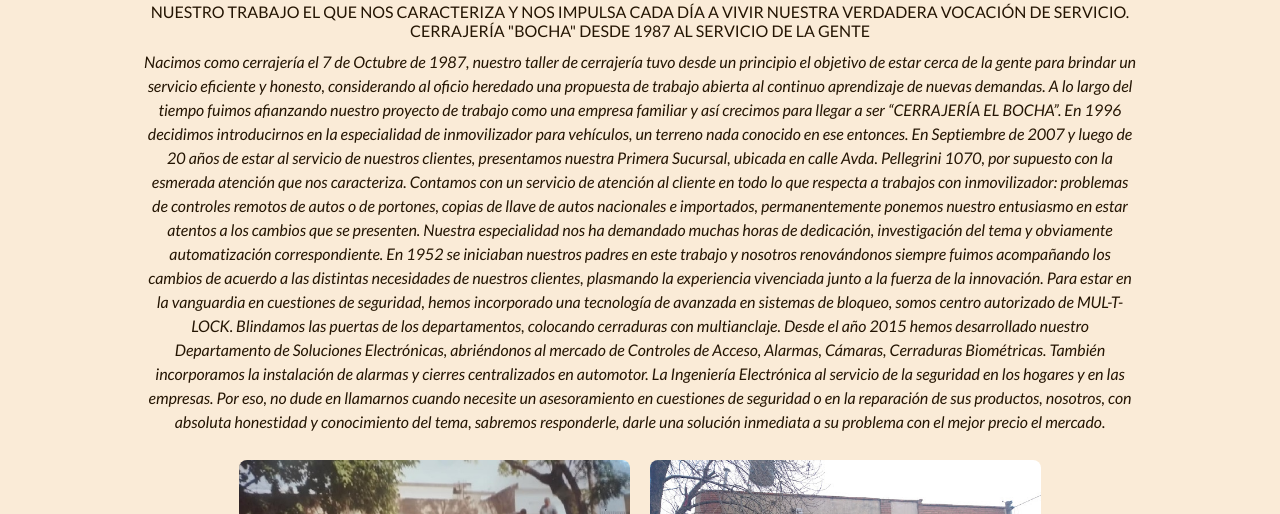
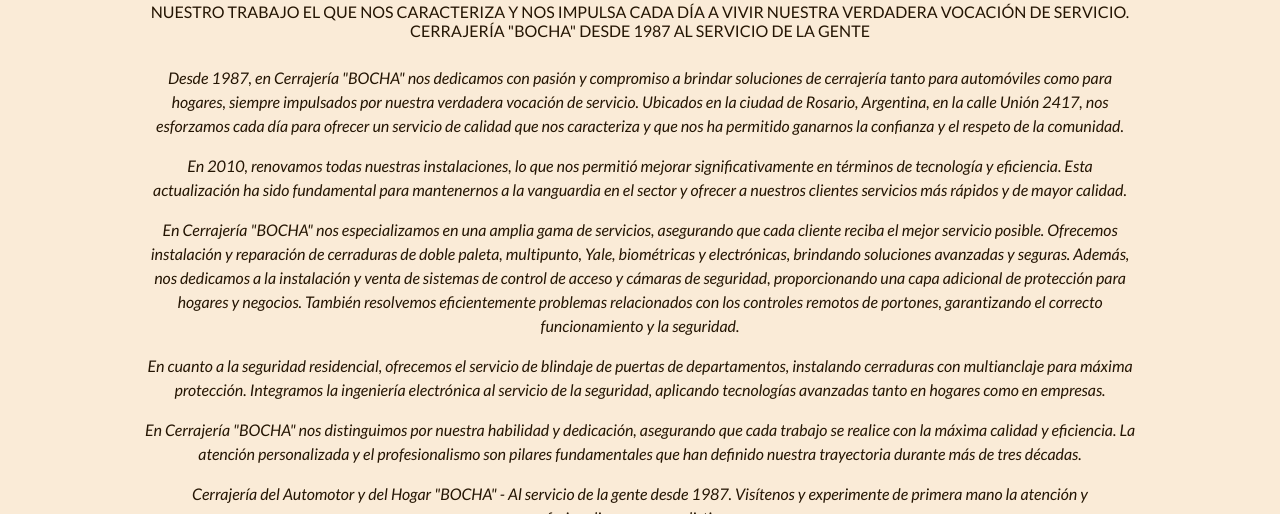
Before and after one commit to lucianosciarrabba/mi_repositorio_final, a plain HTML site: page pages/institucional.html in a window 1280 px wide. Shown: the part 200-714 px from the top of the page. Drawn offline with nearby package versions, Linux system fonts and the light colour scheme; a web font is replaced by a local one.

Commit message:
Corregí errores de ortografia, cambie el texto institucional colocandolo en parrafos para una mejor lectura

```diff
--- a/pages/institucional.html
+++ b/pages/institucional.html
@@ -35,51 +35,42 @@
   <!-- Contenido principal -->
   <main class="main-historia">
     <h1 class="animate__animated animate__fadeIn titulo">Institucional</h1>
-    <h2 class="animate__animated animate__fadeIn bajada"> NUESTRO TRABAJO EL QUE NOS CARACTERIZA Y NOS IMPULSA CADA DÍA A VIVIR NUESTRA VERDADERA VOCACIÓN
+    <h2 class="animate__animated animate__fadeIn bajada"> NUESTRO TRABAJO EL QUE NOS CARACTERIZA Y NOS IMPULSA CADA DÍA
+      A VIVIR NUESTRA VERDADERA VOCACIÓN
       DE SERVICIO.
       CERRAJERÍA "BOCHA" DESDE 1987 AL SERVICIO DE LA GENTE</h2>
     <div class="animate__animated animate__fadeIn historia">
       <p class="animate__animated animate__fadeIn texto">
-        Nacimos como cerrajería el 7 de Octubre de 1987, nuestro taller de cerrajería tuvo desde un principio el
-        objetivo de estar cerca de la gente para brindar un servicio eficiente y honesto, considerando al oficio
-        heredado una propuesta de trabajo abierta al continuo aprendizaje de nuevas demandas.
+        <p>Desde 1987, en Cerrajería "BOCHA" nos dedicamos con pasión y compromiso a brindar soluciones de cerrajería
+          tanto para automóviles como para hogares, siempre impulsados por nuestra verdadera vocación de servicio.
+          Ubicados en la ciudad de Rosario, Argentina, en la calle Unión 2417, nos esforzamos cada día para ofrecer un
+          servicio de calidad que nos caracteriza y que nos ha permitido ganarnos la confianza y el respeto de la
+          comunidad.</p>
+        <p>En 2010, renovamos todas nuestras instalaciones, lo que nos permitió mejorar significativamente en términos de
+        tecnología y eficiencia. Esta actualización ha sido fundamental para mantenernos a la vanguardia en el sector y
+        ofrecer a nuestros clientes servicios más rápidos y de mayor calidad.</p>
 
-        A lo largo del tiempo fuimos afianzando nuestro proyecto de trabajo como una empresa familiar y así crecimos
-        para llegar a ser “CERRAJERÍA EL BOCHA”.
+        <p>En Cerrajería "BOCHA" nos especializamos en una amplia gama de servicios, asegurando que cada cliente reciba el
+        mejor servicio posible. Ofrecemos instalación y reparación de cerraduras de doble paleta, multipunto, Yale,
+        biométricas y electrónicas, brindando soluciones avanzadas y seguras. Además, nos dedicamos a la instalación y
+        venta de sistemas de control de acceso y cámaras de seguridad, proporcionando una capa adicional de protección
+        para hogares y negocios. También resolvemos eficientemente problemas relacionados con los controles remotos de
+        portones, garantizando el correcto funcionamiento y la seguridad.</p>
 
-        En 1996 decidimos introducirnos en la especialidad de inmovilizador para vehículos, un terreno nada conocido en
-        ese entonces.
+        <p>En cuanto a la seguridad residencial, ofrecemos el servicio de blindaje de puertas de departamentos, instalando
+        cerraduras con multianclaje para máxima protección. Integramos la ingeniería electrónica al servicio de la
+        seguridad, aplicando tecnologías avanzadas tanto en hogares como en empresas.</p>
 
-        En Septiembre de 2007 y luego de 20 años de estar al servicio de nuestros clientes, presentamos nuestra Primera
-        Sucursal, ubicada en calle Avda. Pellegrini 1070, por supuesto con la esmerada atención que nos caracteriza.
+        <p>En Cerrajería "BOCHA" nos distinguimos por nuestra habilidad y dedicación, asegurando que cada trabajo se
+        realice con la máxima calidad y eficiencia. La atención personalizada y el profesionalismo son pilares
+        fundamentales que han definido nuestra trayectoria durante más de tres décadas.</p>
 
-        Contamos con un servicio de atención al cliente en todo lo que respecta a trabajos con inmovilizador: problemas
-        de controles remotos de autos o de portones, copias de llave de autos nacionales e importados, permanentemente
-        ponemos nuestro entusiasmo en estar atentos a los cambios que se presenten.
-
-        Nuestra especialidad nos ha demandado muchas horas de dedicación, investigación del tema y obviamente
-        automatización correspondiente.
-
-        En 1952 se iniciaban nuestros padres en este trabajo y nosotros renovándonos siempre fuimos acompañando los
-        cambios de acuerdo a las distintas necesidades de nuestros clientes, plasmando la experiencia vivenciada junto a
-        la fuerza de la innovación.
-
-        Para estar en la vanguardia en cuestiones de seguridad, hemos incorporado una tecnología de avanzada en sistemas
-        de bloqueo, somos centro autorizado de MUL-T-LOCK. Blindamos las puertas de los departamentos, colocando
-        cerraduras con multianclaje.
-
-        Desde el año 2015 hemos desarrollado nuestro Departamento de Soluciones Electrónicas, abriéndonos al mercado de
-        Controles de Acceso, Alarmas, Cámaras, Cerraduras Biométricas. También incorporamos la instalación de alarmas y
-        cierres centralizados en automotor. La Ingeniería Electrónica al servicio de la seguridad en los hogares y en
-        las empresas.
-
-        Por eso, no dude en llamarnos cuando necesite un asesoramiento en cuestiones de seguridad o en la reparación de
-        sus productos, nosotros, con absoluta honestidad y conocimiento del tema, sabremos responderle, darle una
-        solución inmediata a su problema con el mejor precio el mercado.
+        <p>Cerrajería del Automotor y del Hogar "BOCHA" - Al servicio de la gente desde 1987. Visítenos y experimente de
+        primera mano la atención y profesionalismo que nos distinguen.</p>
       </p>
     </div>
     <div class="taller">
-      <img class="animate__animated animate__zoomIn"  src="../resources/fotobocha8.1.jpg" alt="trabajo">
+      <img class="animate__animated animate__zoomIn" src="../resources/fotobocha8.1.jpg" alt="trabajo">
       <img class="animate__animated animate__zoomIn" src="../resources/fotobocha4.jpg" alt="trabajo">
     </div>
     <div>
--- a/scss/sections/_main-institucional.scss
+++ b/scss/sections/_main-institucional.scss
@@ -28,10 +28,6 @@
         max-width: 80%;
     }
 
-    .historia {
-
-    }
-
     .taller {
         display: flex;
         height: 30%;
```
Also changed, not shown: index.html (+4 -4 lines), pages/contacto.html (+4 -4 lines), pages/servicios.html (+5 -5 lines), pages/turnos.html (+2 -2 lines).
